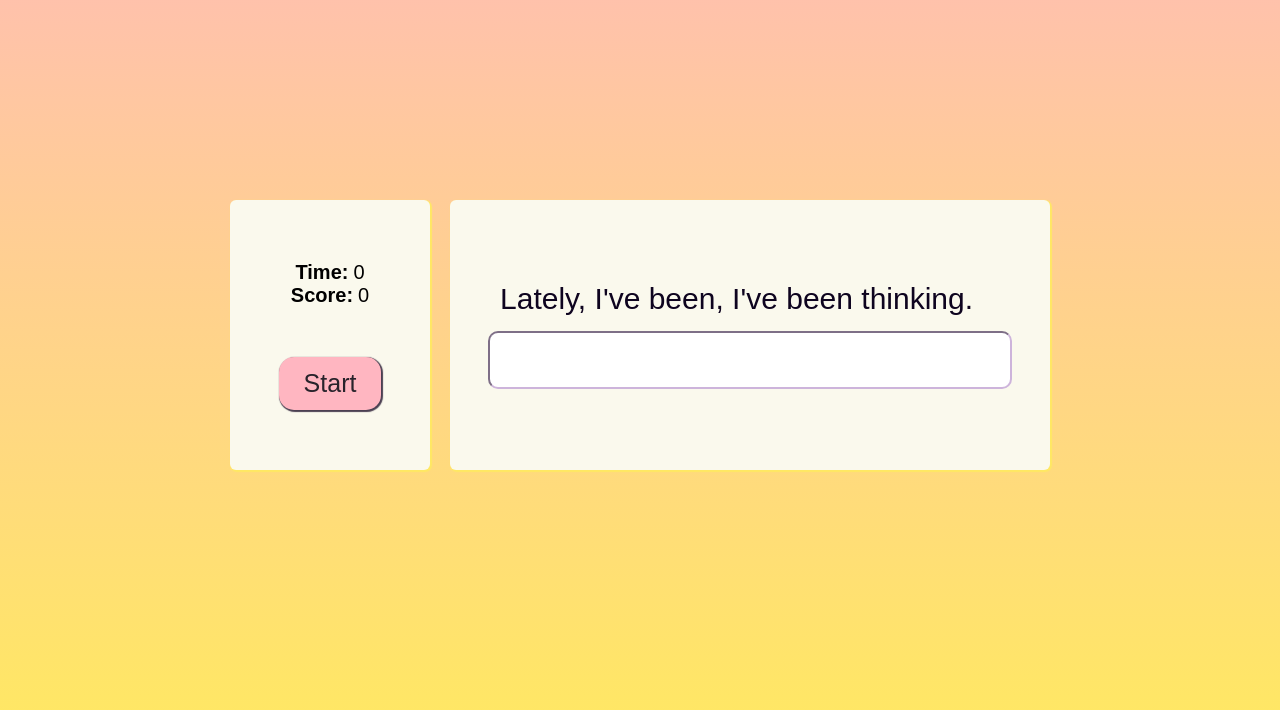
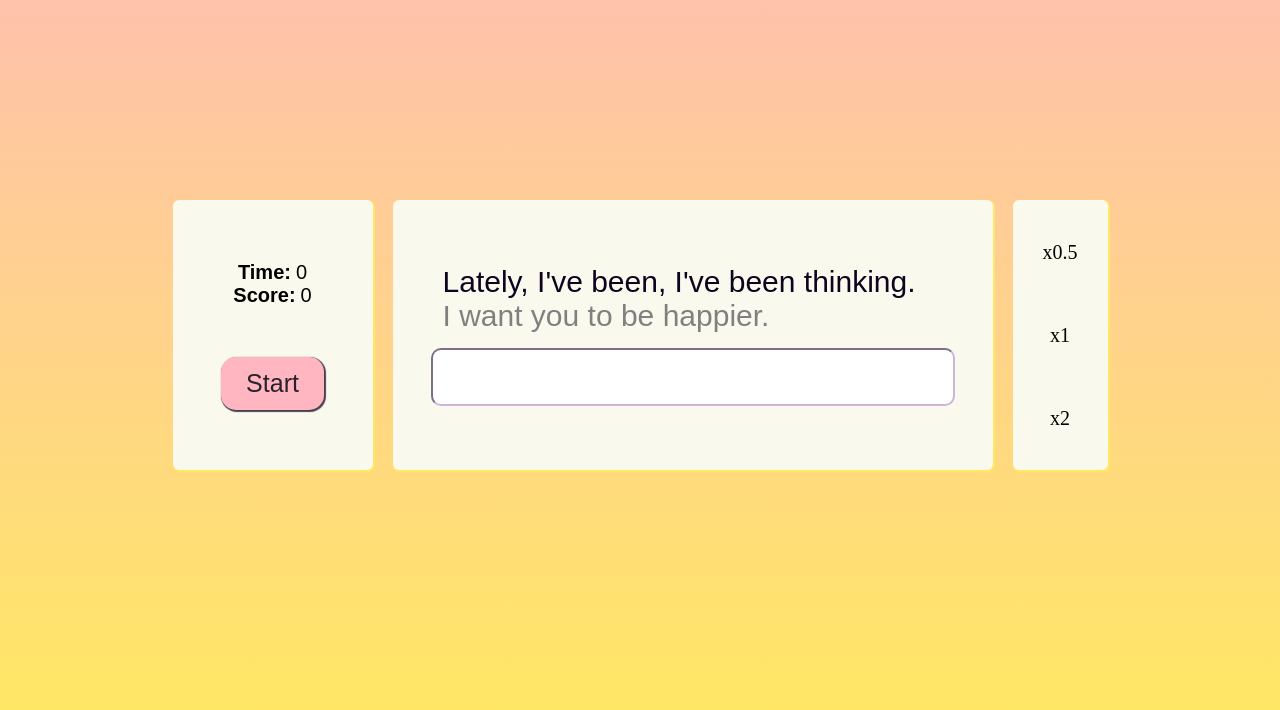
Before and after one commit to Jameszf/JCNCJ, a Django app: page /play/ in a window 1280 px wide. Shown: the part 224-934 px from the top of the page. Run offline with Django 3.2, Linux system fonts and the light colour scheme; some web fonts are replaced.

Commit message:
Added speed and preview feature

```diff
--- a/mysite/music_board/templates/play.html
+++ b/mysite/music_board/templates/play.html
@@ -110,6 +110,21 @@
             box-shadow: 1px 1px 1px 1px #FFE863;
         }
 
+        #speed {
+            background-color: #faf9ed;
+            width: auto;
+            height: 170px;
+            display: flex;
+            flex-direction: column;
+            align-items: center;
+            justify-content: center;
+            padding-top: 50px;
+            padding-bottom: 50px;
+            margin-left: 20px;
+            border-radius: 6px;
+            box-shadow: 1px 1px 1px 1px #FFE863;
+        }
+
         #line-container {
             font-size: 30px;
             margin-bottom: 15px;
@@ -144,12 +159,36 @@
             box-shadow: 1px 1px 1px 1px #FFE863;
         }
 
+        .speed-button {
+            width: 100%;
+            height: 100%;
+            font-size: 20px;
+            background-color: #faf9ed;
+            border-radius: 2px;
+            padding: 30px;
+            font-family: "Games";
+            box-shadow: none;
+            border: none;
+        }
+
+
+        .speed-button:hover {
+            background-color: #ffb6c1;
+        }
+
         #time {
             background-color: transparent;
         }
 
         #score {
             background-color: transparent;
+        }
+
+        .speed-div {
+            display: flex;
+            flex-direction: column;
+            justify-content: space-between;
+            align-items: flex-start;
         }
 
         .stat-div {
@@ -166,7 +205,6 @@
         .stat-value {
             font-size: 20px;
         }
-
 
 
     </style>
@@ -191,15 +229,24 @@
 <main>
     <section id="stats">
         <div class="stat-div"><label>Time: </label>
-            <p class="stat-value" id="time">00.0</p></div>
+            <p class="stat-value" id="time">0</p></div>
         <div class="stat-div"><label>Score: </label>
             <p class="stat-value" id="score">0</p></div>
         <button id="start-btn" class="button-present">Start</button>
     </section>
 
     <section id="gameplay">
-        <div id="line-container"><a id="display"></a></div>
+        <div id="line-container"><a id="display"></a>
+            <p id="preview" style="color:gray"></p></div>
         <input id="user-input" type="text">
+    </section>
+
+    <section id="speed">
+        <div class="speed-div">
+            <button class="speed-button" id="0.5speed">x0.5</button>
+            <button class="speed-button" id="1speed">x1</button>
+            <button class="speed-button" id="2speed">x2</button>
+        </div>
     </section>
 </main>
 </body>
@@ -292,17 +339,19 @@
 
     const input = document.getElementById("user-input")
     const lyricsDisplay = document.getElementById("display")
-    const lineContainer = document.getElementById("line-container")
     const audioTime = document.getElementById("time")
     const startBtn = document.getElementById("start-btn")
     const scoreDisplay = document.getElementById("score")
+    const preview = document.getElementById("preview")
+    const halfSpeed = document.getElementById("0.5speed")
+    const normalSpeed = document.getElementById("1speed")
+    const doubleSpeed = document.getElementById("2speed")
 
     let running = false
     let lineNum = 0
     let line = data[lineNum]["lyric"]
     let letterCounter = 0;
     let audio = new Audio('happier.mp3')
-    let time = 0;
     let score = 0;
     let linesCorrect = 0;
 
@@ -346,6 +395,7 @@
         console.log("Displaying new line")
         line = data[lineNum]["lyric"]
         lyricsDisplay.innerHTML = ""
+        preview.innerHTML = data[lineNum + 1]["lyric"]
         window.onload = displayLine(line)
         scoreDisplay.innerHTML = score.toString()
         updateDisplay()
@@ -419,6 +469,26 @@
         startBtn.disabled = false
     })
 
+    halfSpeed.addEventListener("click", function () {
+        audio.playbackRate = 0.5
+        halfSpeed.style.backgroundColor = "#ffb6c1"
+        normalSpeed.style.backgroundColor = "#faf9ed"
+        doubleSpeed.style.backgroundColor = "#faf9ed"
+    })
+    normalSpeed.addEventListener("click", function () {
+        audio.playbackRate = 1
+        normalSpeed.style.backgroundColor = "#ffb6c1"
+        halfSpeed.style.backgroundColor = "#faf9ed"
+        doubleSpeed.style.backgroundColor = "#faf9ed"
+    })
+    doubleSpeed.addEventListener("click", function () {
+        audio.playbackRate = 2
+        doubleSpeed.style.backgroundColor = "#ffb6c1"
+        normalSpeed.style.backgroundColor = "#faf9ed"
+        halfSpeed.style.backgroundColor = "#faf9ed"
+    })
+
+
     let x = setInterval(nextLine, 1000)
 
 
```
